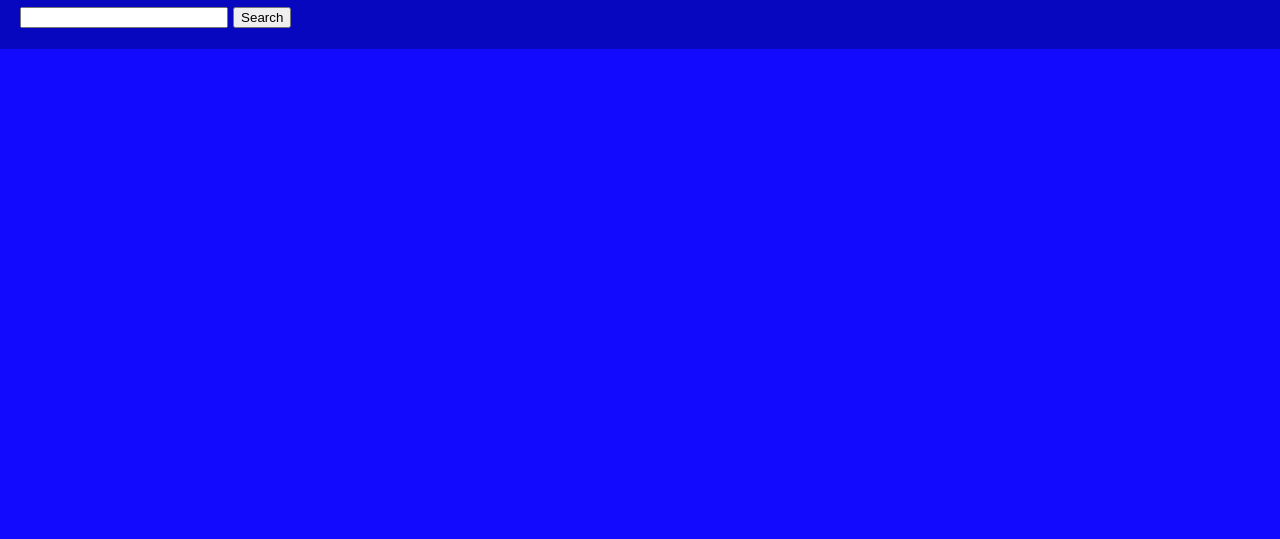
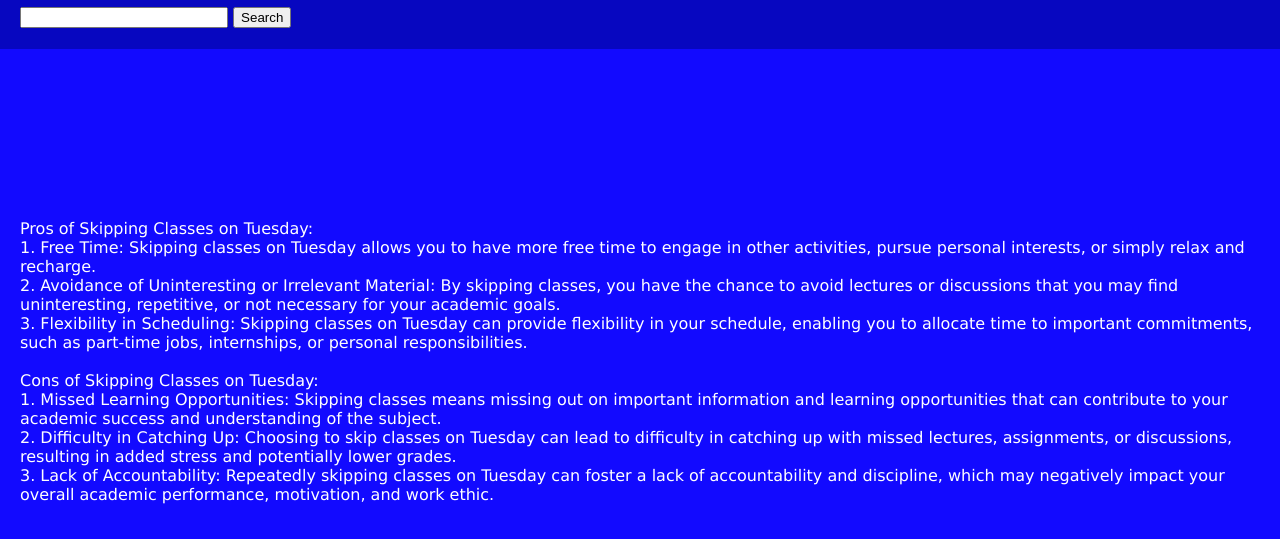
Before and after one commit to hbarrett3/ProConAI, a website: page ProConAI/public_html/search/index.html in a window 1280 px wide. Shown: the part 81-620 px from the top of the page. Drawn offline with Linux system fonts and the light colour scheme.

Commit message:
added a placeholder response just for test-viewing on the search page

```diff
--- a/ProConAI/public_html/search/index.html
+++ b/ProConAI/public_html/search/index.html
@@ -60,6 +60,7 @@
         <!-- Search Results Div -->
         <div id="search-results">
             <!-- Results will be displayed here -->
+            <div id="search-results">Pros of Skipping Classes on Tuesday:<br>1. Free Time: Skipping classes on Tuesday allows you to have more free time to engage in other activities, pursue personal interests, or simply relax and recharge.<br>2. Avoidance of Uninteresting or Irrelevant Material: By skipping classes, you have the chance to avoid lectures or discussions that you may find uninteresting, repetitive, or not necessary for your academic goals.<br>3. Flexibility in Scheduling: Skipping classes on Tuesday can provide flexibility in your schedule, enabling you to allocate time to important commitments, such as part-time jobs, internships, or personal responsibilities.<br><br>Cons of Skipping Classes on Tuesday:<br>1. Missed Learning Opportunities: Skipping classes means missing out on important information and learning opportunities that can contribute to your academic success and understanding of the subject.<br>2. Difficulty in Catching Up: Choosing to skip classes on Tuesday can lead to difficulty in catching up with missed lectures, assignments, or discussions, resulting in added stress and potentially lower grades.<br>3. Lack of Accountability: Repeatedly skipping classes on Tuesday can foster a lack of accountability and discipline, which may negatively impact your overall academic performance, motivation, and work ethic.</div>
         </div>
 
         <!--For access to javascript-->
```
